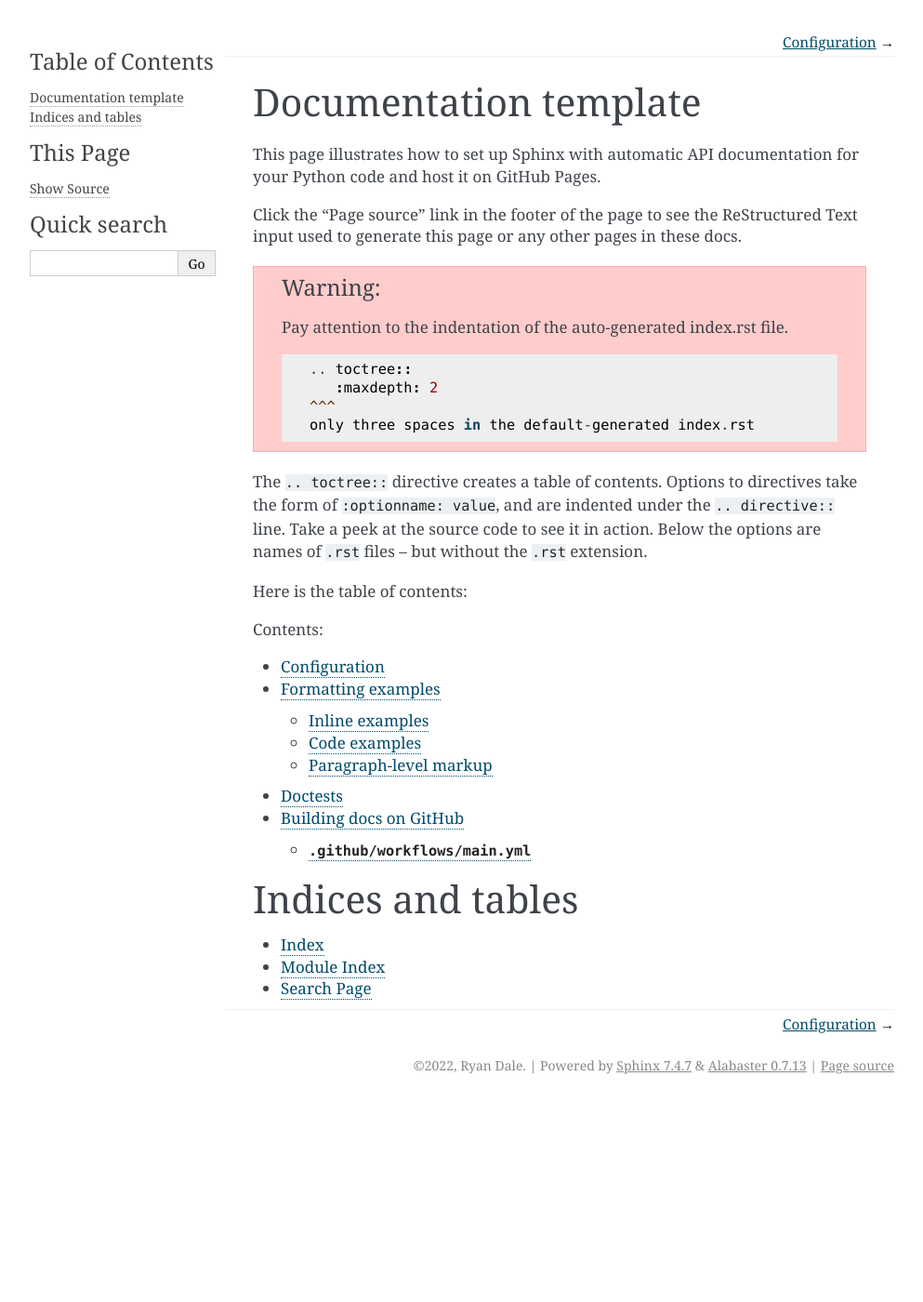
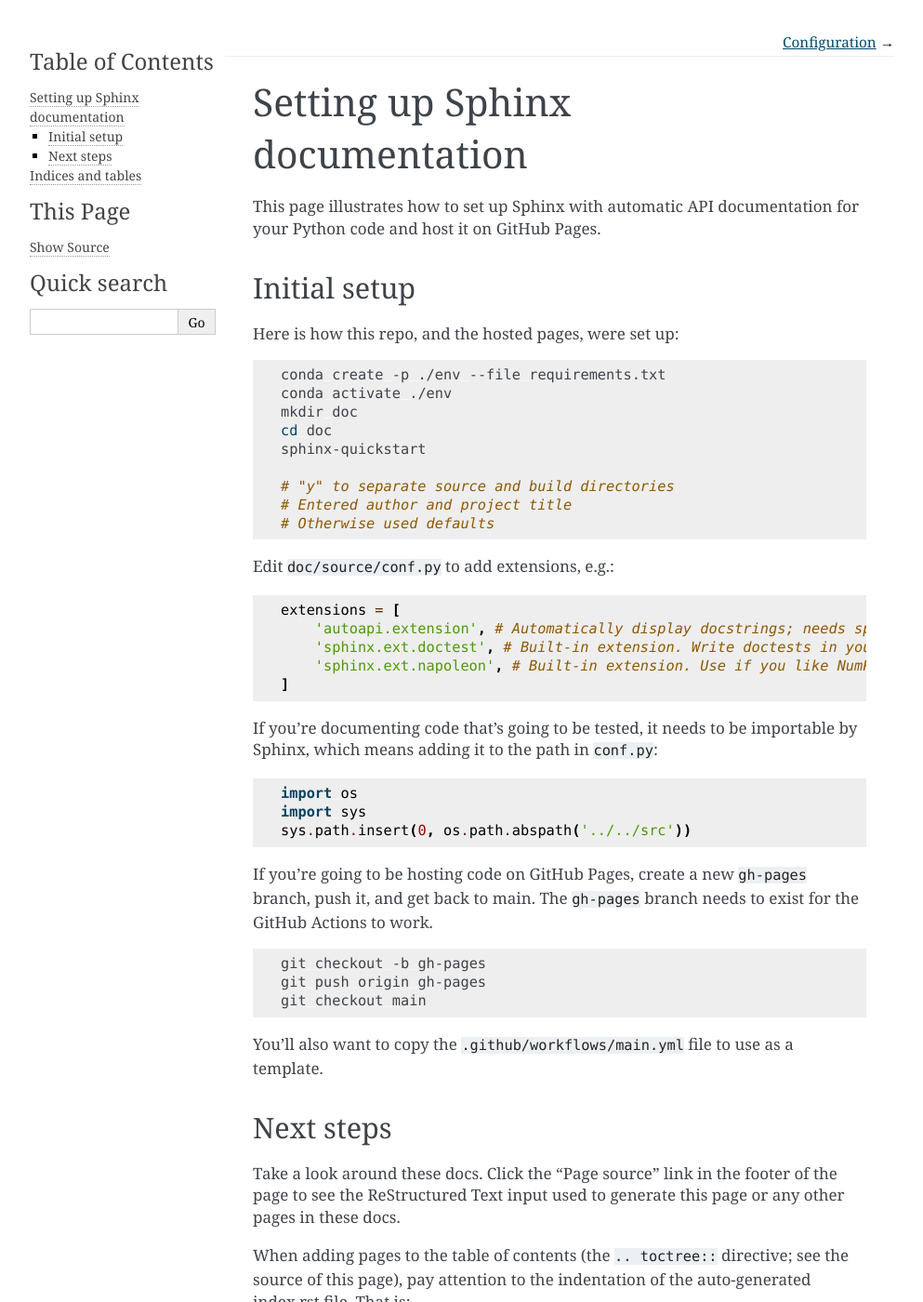
Before and after one commit to NICHD-BSPC/documentation-template, a Sphinx documentation site: the page built from doc/source/index.rst, in a window 1280 px wide and 1400 px high. Shown: the whole window at 93% size, without its empty margins (148-1141 px from the left). Built offline with Sphinx 7.4.7, drawn with Linux system fonts in a browser that asks for light colours; some of the changed text lies outside the part shown.

Commit message:
add prev readme content to index

```diff
--- a/doc/source/index.rst
+++ b/doc/source/index.rst
@@ -3,28 +3,82 @@
    You can adapt this file completely to your liking, but it should at least
    contain the root `toctree` directive.
 
-Documentation template
-======================
+Setting up Sphinx documentation
+===============================
 
 This page illustrates how to set up Sphinx with automatic API documentation for
 your Python code and host it on GitHub Pages.
 
 .. This is a ReST comment which will not be rendered.
 
-Click the "Page source" link in the footer of the page to see the ReStructured
-Text input used to generate this page or any other pages in these docs.
+
+Initial setup
+~~~~~~~~~~~~~
+
+Here is how this repo, and the hosted pages, were set up:
 
 
-.. warning::
+.. code-block:: bash
 
-    Pay attention to the indentation of the auto-generated index.rst file.
+    conda create -p ./env --file requirements.txt
+    conda activate ./env
+    mkdir doc
+    cd doc
+    sphinx-quickstart
 
-    .. code-block::
+    # "y" to separate source and build directories
+    # Entered author and project title
+    # Otherwise used defaults
 
-        .. toctree::
-           :maxdepth: 2
-        ^^^
-        only three spaces in the default-generated index.rst
+Edit :file:`doc/source/conf.py` to add extensions, e.g.:
+
+.. code-block:: python
+
+    extensions = [
+        'autoapi.extension', # Automatically display docstrings; needs sphinx-autoapi installed
+        'sphinx.ext.doctest', # Built-in extension. Write doctests in your sphinx docs
+        'sphinx.ext.napoleon', # Built-in extension. Use if you like NumPy style docstrings
+    ]
+
+
+If you're documenting code that's going to be tested, it needs to be importable
+by Sphinx, which means adding it to the path in :file:`conf.py`:
+
+.. code-block:: python
+
+    import os
+    import sys
+    sys.path.insert(0, os.path.abspath('../../src'))
+
+If you're going to be hosting code on GitHub Pages, create a new ``gh-pages``
+branch, push it, and get back to main. The ``gh-pages`` branch needs to exist
+for the GitHub Actions to work.
+
+.. code-block:: bash
+
+    git checkout -b gh-pages
+    git push origin gh-pages
+    git checkout main
+
+You'll also want to copy the :file:`.github/workflows/main.yml` file to use as a template.
+
+Next steps
+~~~~~~~~~~
+
+Take a look around these docs. Click the "Page source" link in the footer of
+the page to see the ReStructured Text input used to generate this page or any
+other pages in these docs.
+
+When adding pages to the table of contents (the ``.. toctree::`` directive; see
+the source of this page), pay attention to the indentation of the
+auto-generated index.rst file. That is:
+
+.. code-block::
+
+    .. toctree::
+       :maxdepth: 2
+    ^^^
+    Only three spaces in the default-generated index.rst.
 
 The ``.. toctree::`` directive creates a table of contents. Options to
 directives take the form of ``:optionname: value``, and are indented under the
@@ -32,7 +86,9 @@
 Below the options are names of ``.rst`` files -- but without the ``.rst``
 extension.
 
-Here is the table of contents:
+Here is the table of contents. If you look at the source, you won't see
+anything referring to the API docs. That's because that entry is automatically
+added by the ``sphinx-autoapi`` extension.
 
 
 .. toctree::
```
Also changed, not shown: README.md (added, +1 -0 lines), README.rst (deleted, +0 -42 lines).
